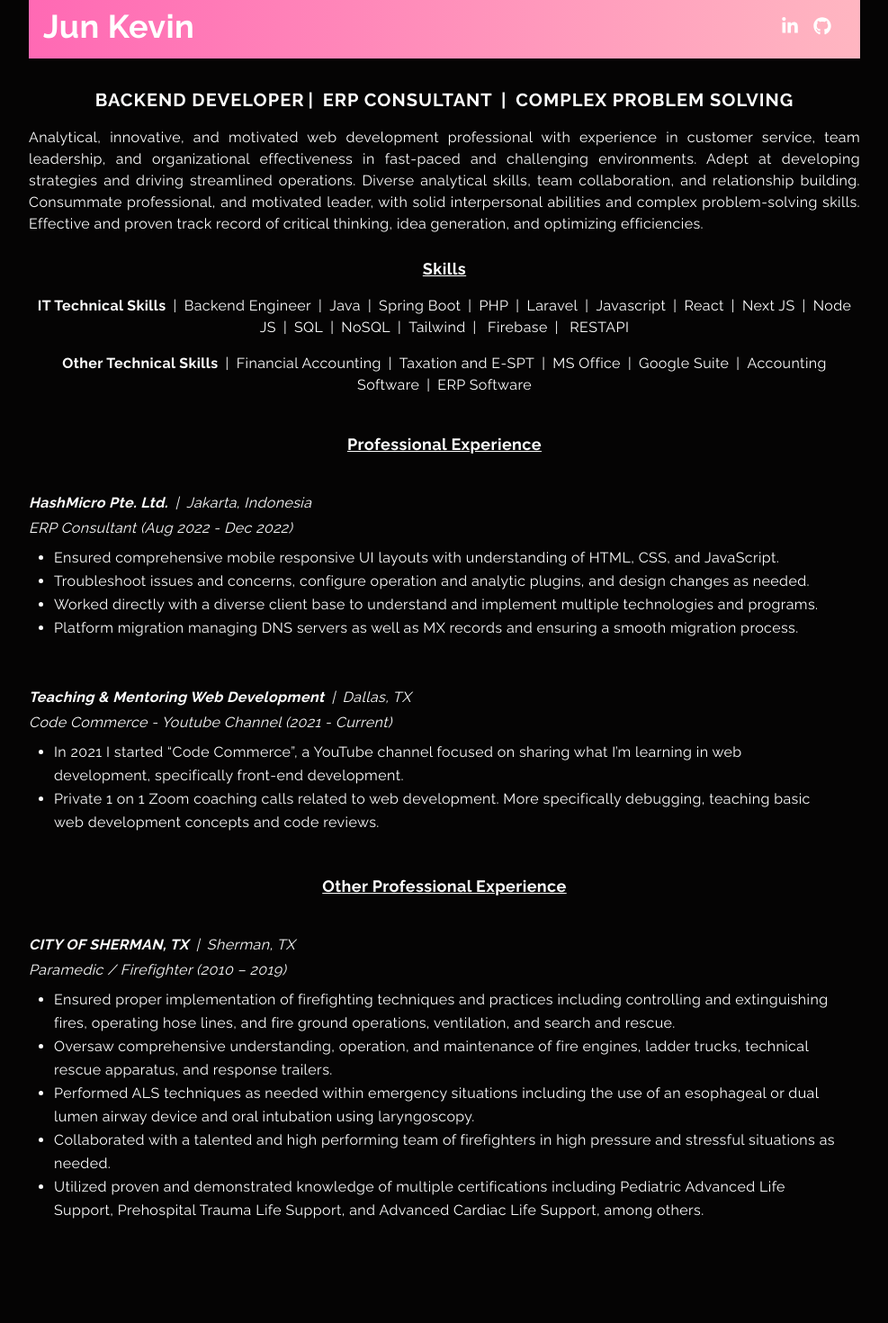
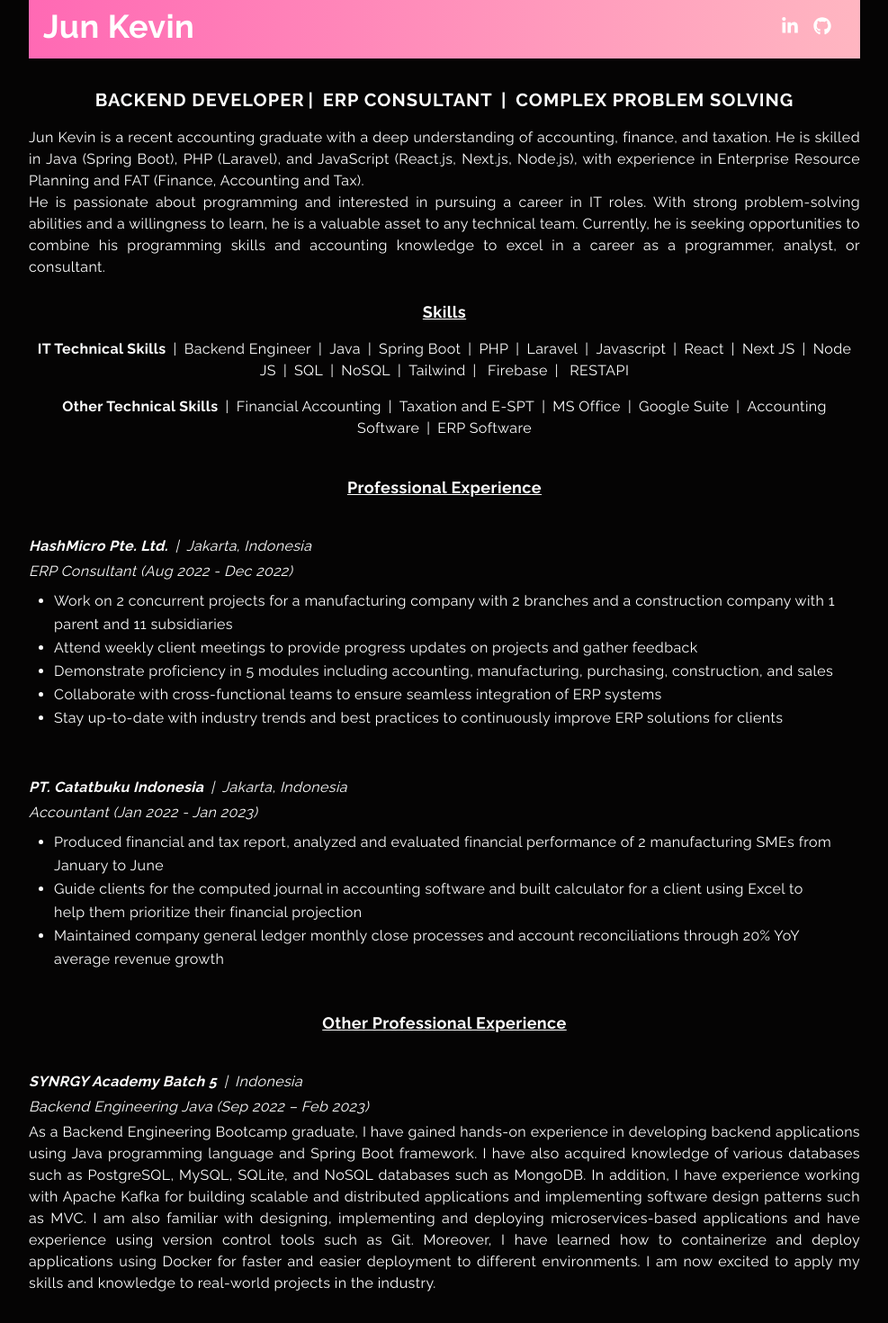
Before and after one commit to junkevin88/junkevin88.github.io, a Next.js app: page /resume in a window 1280 px wide. Shown: the part 183-1653 px from the top of the page at 90% size, without its empty margins (146-1133 px from the left). Before the commit the page ends 1577 px from the top, so only its background shows below. Built offline with nearby package versions, Linux system fonts and the light colour scheme.

Commit message:
add file from 13 mar 2023

```diff
--- /dev/null
+++ b/components/Footer.jsx
@@ -0,0 +1,11 @@
+import React from 'react';
+
+function Footer() {
+    return (
+      <footer>
+        <p className='text-center'>Created by Jun Kevin @2023</p>
+      </footer>
+    );
+  }
+
+  export default Footer;
--- a/components/Main.jsx
+++ b/components/Main.jsx
@@ -3,7 +3,6 @@ import React from 'react';
 import { AiOutlineMail } from 'react-icons/ai';
 import { BsFillPersonLinesFill } from 'react-icons/bs';
 import { FaGithub, FaLinkedinIn } from 'react-icons/fa';
-import dynamic from 'next/dynamic';
 import Typewriter from 'typewriter-effect';
 
 
--- a/pages/aeon.jsx
+++ b/pages/aeon.jsx
@@ -26,16 +26,8 @@ const aeon = () => {
         <div className='col-span-4'>
           <p>Project</p>
           <h2>Overview</h2>
-          <p>
-            I built this app to demonstrate knowledge working in React JS and
-            accessing API endpoints. This app was built using React JS and is
-            hosted on Firebase. This application supports user authentication
-            using firebase. Users are able to create a new account using their
-            email address and can then sign in to save coins to a user specific
-            list. This is made possble by creating a firestore cloud storage
-            database at the time of user registration. Another feature of this
-            application is dynamic routing through the &quot;React Router DOM&quot;
-            package. This application was built using the Coin Gecko API.
+          <p className='text-justify'>
+            This is a final project of one month virtual internship provided by AEON Credit Services and Rakamin Academy. Build a REST API for HRIS using java spring boot and many other technologies. The project is divided into 3 phases, each phase has a different task. The first phase is to build a REST API for HRIS, the second phase is to build a REST API for the company’s internal system, and the third phase is to build a REST API for the company’s internal system and integrate it with the first phase.
           </p>
           <a
             href='https://github.com/junkevin88/AEON-Backend-Java'
--- a/pages/auditcamp.jsx
+++ b/pages/auditcamp.jsx
@@ -26,14 +26,11 @@ const auditcamp = () => {
         <div className='col-span-4'>
           <p>Project</p>
           <h2>Overview</h2>
-          <p>
-            This appplication was built using NEXT.JS and is styled with
-            Tailwind CSS. The application is hosted statically using Vercel.
-            This is a mobile responsive recreation of Twitch.tv and features
-            Next/Auth.js for authentication. Users may choose to be
-            authenticated with either a Github account or a Google account. A
-            few features to note with this project are lazy loading images using
-            the Image component, built in routing, and Next/Auth Context.
+          <p className='text-justify'>
+            This appplication was built using laravel and is styled with
+            Tailwind CSS. The application will be hosted using Heroku.
+            This is a bootcamp website for student who wanna learn much more about finance, accounting and tax. Users need to be
+            authenticated with google account. A few features to note with this project are payment gateway using xendit, search discovery using eloquent (ORM), and all of the project is using laravel blade template.
           </p>
           <a
             href='https://github.com/junkevin88/AuditCamp'
--- a/pages/idxpartners.jsx
+++ b/pages/idxpartners.jsx
@@ -26,14 +26,8 @@ const idxpartners = () => {
         <div className='col-span-4'>
           <p>Project</p>
           <h2>Overview</h2>
-          <p>
-            I built this application in React JS and is hosted on GitHub pages.
-            This app features user authentication with firebase as well as the
-            firestore cloud storage database. This application is pulling movie
-            data from an the IMDB movie API and displaying different categories.
-            It features horizontal sliding and a featured selection. The
-            useContext hook is also being implemented for app-wide state
-            management.
+          <p className='text-justify'>
+          This is a final project of one month virtual internship provided by id/x partners and Rakamin Academy. Build a credit scoring model using machine learning for loan company. The dataset is provided by id/x partners. The model is built using Python and Jupyter Notebook. The model is evaluated using F1 Score and AUC Score.
           </p>
           <a
             href='https://github.com/junkevin88/project_idxpartners'
--- a/pages/index.js
+++ b/pages/index.js
@@ -4,6 +4,7 @@ import Contact from '../components/Contact'
 import Main from '../components/Main'
 import Projects from '../components/Projects'
 import Skills from '../components/Skills'
+import Footer from '../components/Footer'
 
 
 export default function Home() {
@@ -19,6 +20,7 @@ export default function Home() {
     <Skills />
     <Projects />
     <Contact />
+    <Footer />
     </div>
   )
 }
--- a/pages/kosanku.jsx
+++ b/pages/kosanku.jsx
@@ -27,7 +27,7 @@ const kosanku = () => {
           <p>Project</p>
           <h2>Overview</h2>
           <p>
-          This project is a backend development using the Java programming language and Spring-boot framework. It is final project for SYNRGY ACADEMY, where We were assigned to develop this app from start to finish.
+          This project is a backend development using the Java programming language and Spring-boot framework. It is final project for SYNRGY ACADEMY, where We were assigned to develop this app from start to finish. This app is a platform for finding and renting a room (kost) in Indonesia. This app is built using Java Spring Boot, Spring Security, Thymeleaf, Cloudinary, Heroku, Railway, and PostgreSQL.
           </p>
 
           <ul>Feature:</ul>
--- a/pages/resume.jsx
+++ b/pages/resume.jsx
@@ -49,15 +49,11 @@ const resume = () => {
           </div>
         </div>
         <p className='text-justify'>
-          Analytical, innovative, and motivated web development professional
-          with experience in customer service, team leadership, and
-          organizational effectiveness in fast-paced and challenging
-          environments. Adept at developing strategies and driving streamlined
-          operations. Diverse analytical skills, team collaboration, and
-          relationship building. Consummate professional, and motivated leader,
-          with solid interpersonal abilities and complex problem-solving skills.
-          Effective and proven track record of critical thinking, idea
-          generation, and optimizing efficiencies.
+        Jun Kevin is a recent accounting graduate with a deep understanding of accounting, finance, and taxation. He is skilled in Java (Spring Boot), PHP (Laravel), and JavaScript (React.js, Next.js, Node.js), with experience in Enterprise Resource Planning and FAT (Finance, Accounting and Tax).
+        </p>
+
+        <p className='text-justify'>
+        He is passionate about programming and interested in pursuing a career in IT roles. With strong problem-solving abilities and a willingness to learn, he is a valuable asset to any technical team. Currently, he is seeking opportunities to combine his programming skills and accounting knowledge to excel in a career as a programmer, analyst, or consultant.
         </p>
 
         {/* Skills */}
@@ -105,20 +101,19 @@ const resume = () => {
           <p className='py-1 italic'>ERP Consultant (Aug 2022 - Dec 2022)</p>
           <ul className='list-disc list-outside px-7 py-1 leading-relaxed'>
             <li >
-              Ensured comprehensive mobile responsive UI layouts with
-              understanding of HTML, CSS, and JavaScript.
+            Work on 2 concurrent projects for a manufacturing company with 2 branches and a construction company with 1 parent and 11 subsidiaries
             </li>
             <li>
-              Troubleshoot issues and concerns, configure operation and analytic
-              plugins, and design changes as needed.
+            Attend weekly client meetings to provide progress updates on projects and gather feedback
             </li>
             <li>
-              Worked directly with a diverse client base to understand and
-              implement multiple technologies and programs.
+            Demonstrate proficiency in 5 modules including accounting, manufacturing, purchasing, construction, and sales
             </li>
             <li>
-              Platform migration managing DNS servers as well as MX records and
-              ensuring a smooth migration process.
+            Collaborate with cross-functional teams to ensure seamless integration of ERP systems
+            </li>
+            <li>
+            Stay up-to-date with industry trends and best practices to continuously improve ERP solutions for clients
             </li>
           </ul>
         </div>
@@ -127,22 +122,21 @@ const resume = () => {
         {/* Personal Experience */}
         <div className='py-6'>
           <p className='italic'>
-            <span className='font-bold italic'>
-              Teaching & Mentoring Web Development
+          <span className='font-bold italic'>
+            PT. Catatbuku Indonesia
             </span>
-            <span className='px-2'>|</span>Dallas, TX
+            <span className='px-2'>|</span>Jakarta, Indonesia
           </p>
-          <p className='py-1 italic'>Code Commerce - Youtube Channel (2021 - Current)</p>
+          <p className='py-1 italic'>Accountant (Jan 2022 - Jan 2023)</p>
           <ul className='list-disc list-outside px-7 py-1 leading-relaxed'>
             <li>
-              In 2021 I started “Code Commerce”, a YouTube channel focused on
-              sharing what I’m learning in web development, specifically
-              front-end development.
+            Produced financial and tax report, analyzed and evaluated financial performance of 2 manufacturing SMEs from January to June
             </li>
             <li>
-              Private 1 on 1 Zoom coaching calls related to web development.
-              More specifically debugging, teaching basic web development
-              concepts and code reviews.
+            Guide clients for the computed journal in accounting software and built calculator for a client using Excel to help them prioritize their financial projection
+            </li>
+            <li>
+            Maintained company general ledger monthly close processes and account reconciliations through 20% YoY average revenue growth
             </li>
           </ul>
         </div>
@@ -155,38 +149,13 @@ const resume = () => {
         {/* Experience */}
         <div className='py-6'>
           <p className='italic'>
-            <span className='font-bold'>CITY OF SHERMAN, TX</span>
-            <span className='px-2'>|</span>Sherman, TX
+          <span className='font-bold italic'>
+            SYNRGY Academy Batch 5
+            </span>
+            <span className='px-2'>|</span>Indonesia
           </p>
-          <p className='py-1 italic'>Paramedic / Firefighter (2010 – 2019)</p>
-          <ul className='list-disc list-outside px-7 py-1 leading-relaxed'>
-            <li>
-              Ensured proper implementation of firefighting techniques and
-              practices including controlling and extinguishing fires, operating
-              hose lines, and fire ground operations, ventilation, and search
-              and rescue.
-            </li>
-            <li>
-              Oversaw comprehensive understanding, operation, and maintenance of
-              fire engines, ladder trucks, technical rescue apparatus, and
-              response trailers.
-            </li>
-            <li>
-              Performed ALS techniques as needed within emergency situations
-              including the use of an esophageal or dual lumen airway device and
-              oral intubation using laryngoscopy.
-            </li>
-            <li>
-              Collaborated with a talented and high performing team of
-              firefighters in high pressure and stressful situations as needed.
-            </li>
-            <li>
-              Utilized proven and demonstrated knowledge of multiple
-              certifications including Pediatric Advanced Life Support,
-              Prehospital Trauma Life Support, and Advanced Cardiac Life
-              Support, among others.
-            </li>
-          </ul>
+          <p className='py-1 italic'>Backend Engineering Java (Sep 2022 – Feb 2023)</p>
+            <p className ='text-justify'>As a Backend Engineering Bootcamp graduate, I have gained hands-on experience in developing backend applications using Java programming language and Spring Boot framework. I have also acquired knowledge of various databases such as PostgreSQL, MySQL, SQLite, and NoSQL databases such as MongoDB. In addition, I have experience working with Apache Kafka for building scalable and distributed applications and implementing software design patterns such as MVC. I am also familiar with designing, implementing and deploying microservices-based applications and have experience using version control tools such as Git. Moreover, I have learned how to containerize and deploy applications using Docker for faster and easier deployment to different environments. I am now excited to apply my skills and knowledge to real-world projects in the industry.</p>
         </div>
       </div>
     </>
--- a/styles/globals.css
+++ b/styles/globals.css
@@ -40,7 +40,7 @@ html {
   }
 
   button {
-    @apply shadow-xl shadow-gray-400 rounded-xl uppercase bg-gradient-to-r from-[#ff69b4] to-[#FFB6C1] text-white;
+    @apply shadow-xl shadow-gray-600 rounded-xl uppercase bg-gradient-to-r from-[#ff69b4] to-[#FFB6C1] text-white;
   }
 }
 
```
